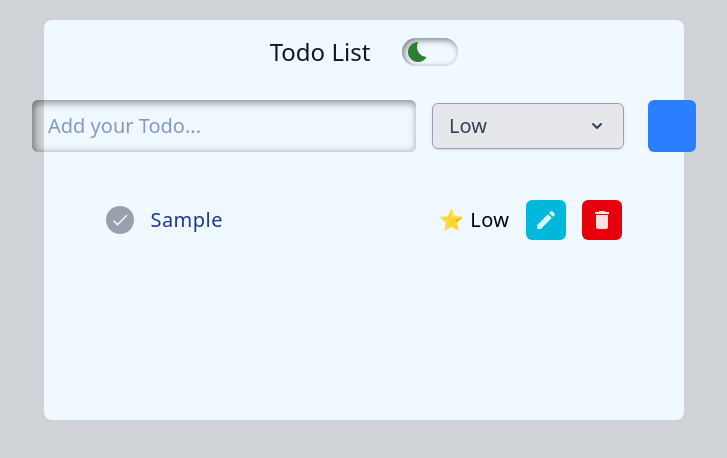
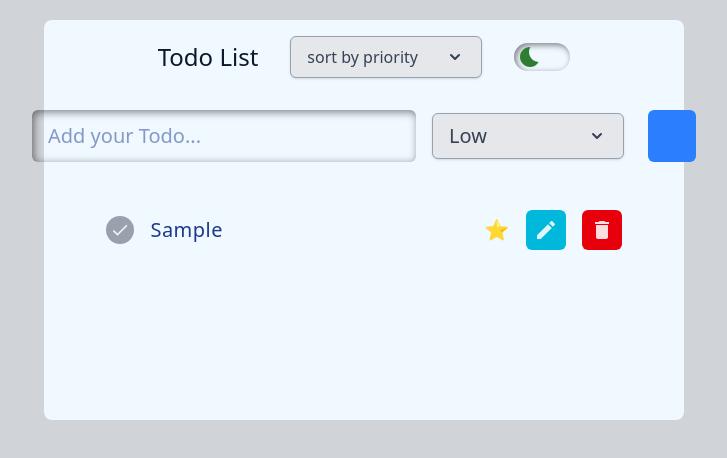
Before and after one commit to SivaKrishna6745/todo-list, a React (Vite) app: page / in a window 1280 px wide. Both pictures are taken after typing "Sample" into the empty fields and a click on the button 948 px from the left and 126 px from the top of the page. Shown: the top 458 px of the page, without its empty margins (276-1003 px from the left). Built offline with nearby package versions, Linux system fonts and the light colour scheme; some icons are missing.

Commit message:
feat: Add sort by priority behavior feat: Add disbaled param to Custom Select style: Styling enhancements

```diff
--- a/src/App.tsx
+++ b/src/App.tsx
@@ -4,8 +4,19 @@ import TodoForm from './components/TodoForm';
 import TodoList from './components/TodoList';
 import { Bedtime, Sunny } from '@mui/icons-material';
 import type { Todo } from './types';
+import CustomSelect from './components/CustomSelect';
+import { useDispatch, useSelector } from 'react-redux';
+import { sortByPriority } from './features/todo/todoSlice';
+import type { RootState } from './features/store';
+
+const sortPriorityOptions = [
+    { label: 'Low to High', value: 'lowToHigh' },
+    { label: 'High to Low', value: 'highToLow' },
+];
 
 function App() {
+    const dispatch = useDispatch();
+    const todos = useSelector((state: RootState) => state.todos.todos);
     const [todo, setTodo] = useState<Todo>({
         id: '',
         task: '',
@@ -20,11 +31,21 @@ function App() {
     useEffect(() => {
         document.documentElement.className = theme === 'dark' ? 'dark' : '';
     }, [theme]);
+    const handleSortByPriority = (option: string) => {
+        dispatch(sortByPriority(option));
+    };
+    console.log(todos.length);
 
     return (
         <div className="mt-5 p-4 bg-sky-50 dark:bg-sky-950 rounded-lg flex flex-col items-center w-[50vw] min-h-[50vh] m-auto">
             <div className="flex items-center gap-8">
                 <h1 className="text-2xl text-slate-900 dark:text-gray-200">Todo List</h1>
+                <CustomSelect
+                    options={sortPriorityOptions}
+                    onSelect={handleSortByPriority}
+                    placeholder="sort by priority"
+                    disabled={todos.length < 2}
+                />
                 <button
                     onClick={toggleLightDarkMode}
                     className="relative inline-flex items-center cursor-pointer outline-0 h-7 w-14 shadow-[inset_2px_2px_6px_rgba(0,0,0,0.5)] rounded-full"
--- a/src/components/TodoForm.tsx
+++ b/src/components/TodoForm.tsx
@@ -77,6 +77,7 @@ const TodoForm = ({ todo, setTodo, setTodoErr }: TodoForm) => {
                     options={priorityOptions}
                     onSelect={handlePriorityChange}
                     placeholder="select priority"
+                    disabled={todo.task === ''}
                 />
             </div>
             <button
--- a/src/components/TodoItem.tsx
+++ b/src/components/TodoItem.tsx
@@ -92,9 +92,7 @@ const TodoItem = ({ todo, setTodo }: TodoItemProps) => {
                     >
                         {todo.task}
                     </span>
-                    <span className="text-black">
-                        {priorityMap[todo.priority]} {todo.priority}
-                    </span>
+                    <span className="text-black">{priorityMap[todo.priority]}</span>
                     <button
                         className="p-2 bg-cyan-500 rounded-md cursor-pointer flex items-center"
                         onClick={() => setIsEditing(true)}
```
